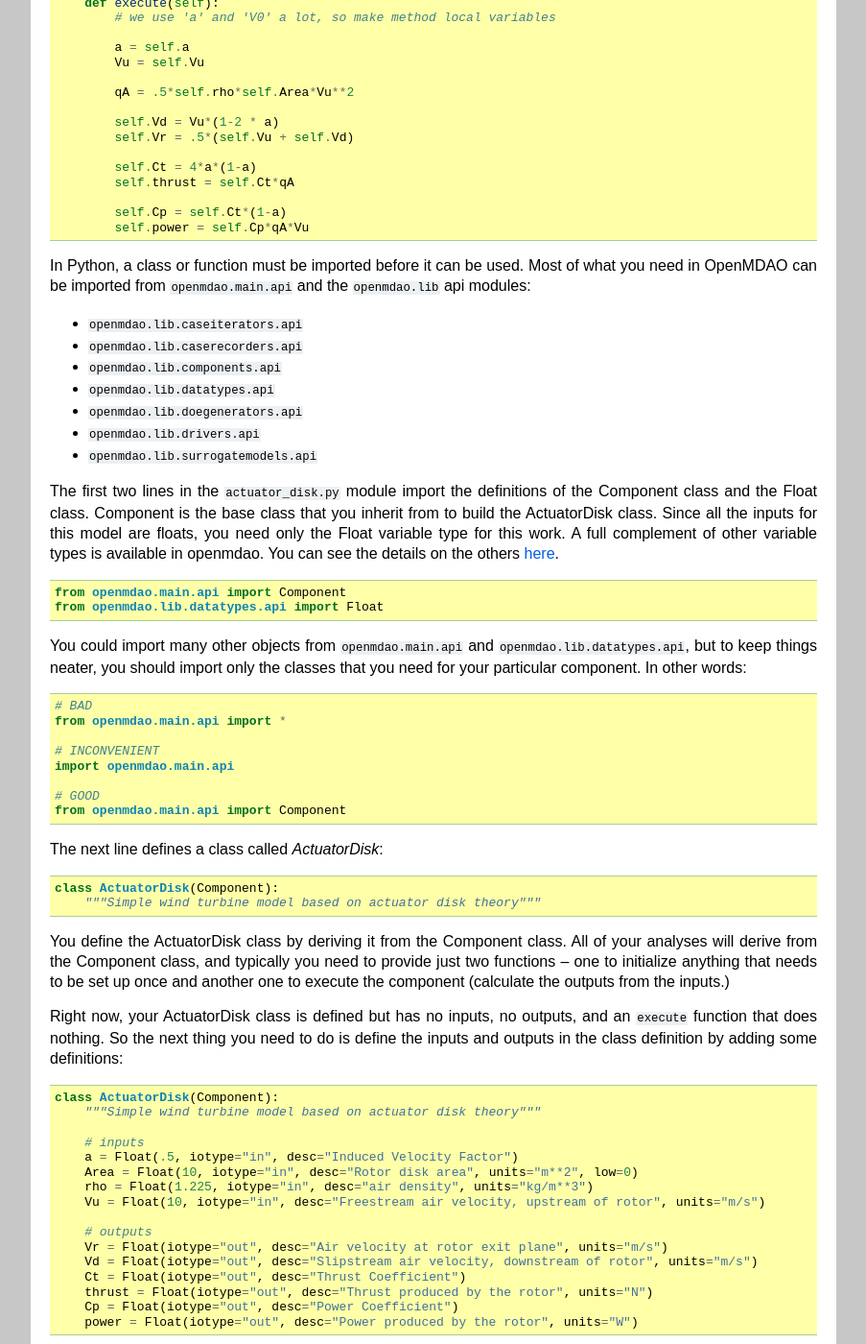
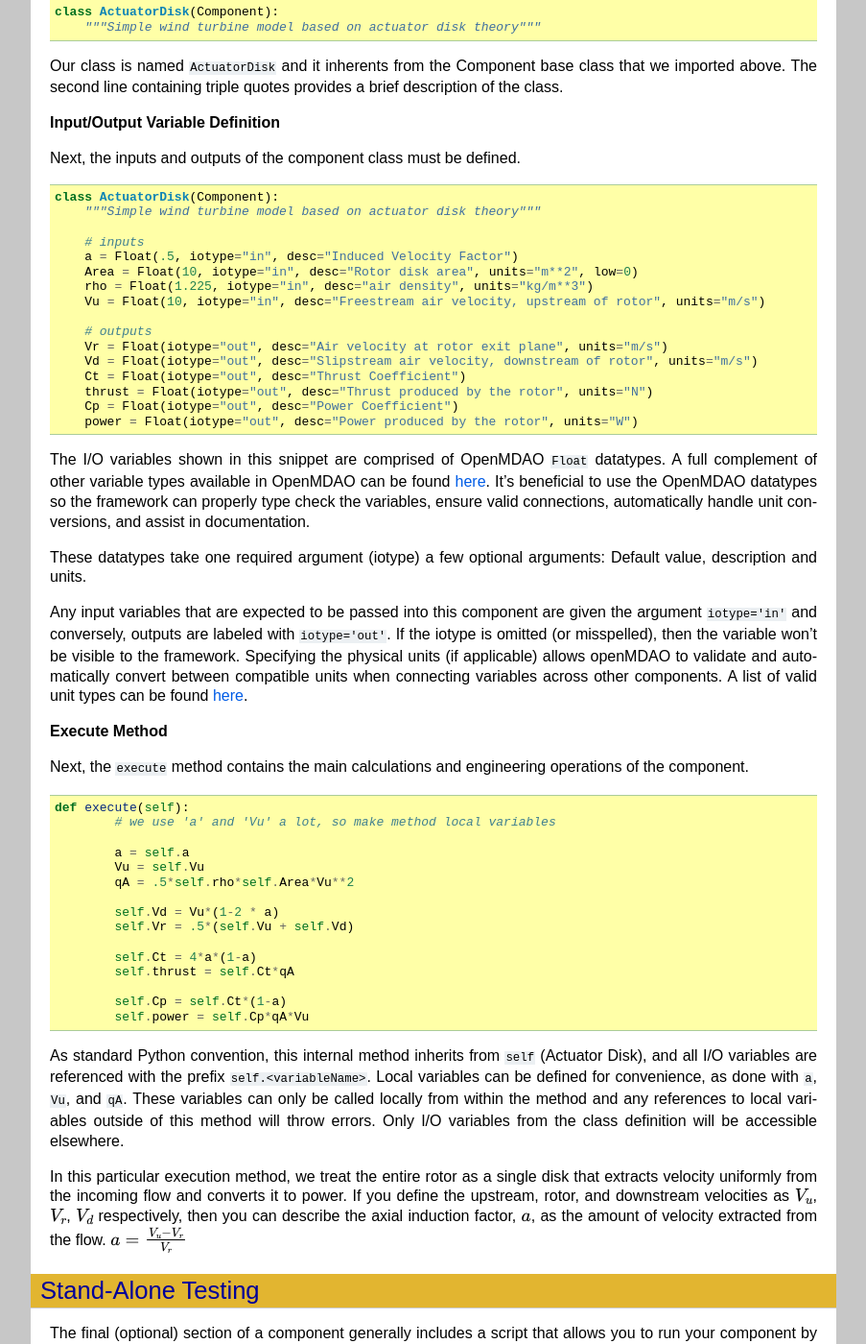
Before and after one commit to jcchin/NRELtraining, a Sphinx documentation site: the page built from docs/building_component.rst, in a window 1280 px wide and 1400 px high, scrolled down 1650 px. Shown: the whole window at 96% size, without its empty margins (198-1101 px from the left). Built offline with Sphinx 7.4.7, drawn with Linux system fonts in a browser that asks for light colours; some of the changed text lies outside the part shown.

Commit message:
Rewrote the Introduction and Component 101 sections

```diff
--- a/docs/building_component.rst
+++ b/docs/building_component.rst
@@ -2,53 +2,190 @@
 Building a Component - Actuator Disk
 =============================================================
 
-Adding Files to your GUI Project
-=========================================
-
-So the first thing we will do is create a new file in which to put some code to define our new
-actuator disk component.  Click on the Files tab and then right-click to open a context menu. Select
-``New File`` from the context menu, and finally, enter a name for the new  file. Let's call it
-``actuator_disk.py``. (Note that the file extension is important, so make sure you add the ``.py``.)
-Now double-click in the newly created file in the Files tree to open the GUI text editor in a new
-window. If you don't  see the text editor come up, check to make sure its launch was not blocked by
-a pop-up blocker. If it was blocked, you might need to add an exception for the GUI to your pop-up
-blocker. Once the text editor is open, you're ready to build your first OpenMDAO Component class.
-
-If you have some files on your computer that you want to use, you can add them to the project in
-a similar way. On the Files tab,  right-click to get to the context menu and select ``Add Files``.
-Choose the files you want to add from your computer, and they will be added to the project. Note that
-the files you add to a project are copied and stored in your project. If you make any changes to the
-original local files, those changes will not be reflected in the GUI project. You can modify your
-project files within the GUI by using the text editor, or you can re-add them if you make changes
-outside the GUI.
-
-Defining a Component
-=========================================
-
-In this part of the tutorial, we're going to define a component that uses
-actuator disk theory to provide a very simple model of a wind turbine. With
-actuator disk theory, we will reproduce a very well-known engineering design
-limitation called the Betz limit.
+In this tutorial, we're going to define a component that uses
+actuator disk theory to provide a very simple model of a wind turbine.
+We will reproduce an engineering design limitation known as the Betz limit.
 
 .. figure:: actuator_disk.png
    :align: center
 
    Actuator disk
 
-With actuator disk theory, you treat the entire rotor as a single disk that
-extracts velocity uniformly from the incoming flow and converts it to
+A component takes a set of inputs and operates on them to produce a set of
+outputs. In the OpenMDAO framework, a class called *Component*
+provides this behavior. Component definition files are usually comprised of
+three parts that are explained in depth below.
+
+- Importing Libraries
+- Class Definition
+- Stand-Alone Testing
+
+Importing Libraries
+=========================================
+
+In Python, a class or function must be imported before it can be used. So
+firstly, we will import some helpful libraries from OpenMDAO.
+
+Following standard python, specific classes can be imported with the following syntax:
+``from <library> import <Class>``
+
+Optionally, imports can be assinged a nickname or alias:
+``from <library> import <Class> as <alias>``
+
+::
+
+    from openmdao.main.api import Component
+    from openmdao.lib.datatypes.api import Float
+
+
+**Avoid** importing entire libraries,
+this slows down your code and can cause namespace collisions.
+
+::
+
+    import openmdao.main.api #This is bad.
+    from openmdao.lib.datatypes.api import * #Don't do this.
+
+Most of what you need in OpenMDAO can be imported from
+``openmdao.main.api`` and the ``openmdao.lib`` api modules.
+For this example we will import the base OpenMDAO ``Component`` class,
+and ``Float`` variable type. This provides us with basic boilerplate
+functionality useful for constructing engineering models.
+
+Component Class Definition
+=========================================
+A class definition containes a minimum of three things:
+
+- Class name declaration
+- Input and output variable definition
+- Execute method
+
+There are more advanced features that can be added to components,
+but this is a good starting point.
+
+**Class name declaration**
+
+Just as you would define a class in standard python, you follow the syntax
+
+``class <Name>(<ParentClass>):``
+        ``"""<Description>"""``
+
+As an example::
+
+    class ActuatorDisk(Component):
+        """Simple wind turbine model based on actuator disk theory"""
+
+Our class is named ``ActuatorDisk`` and it inherents from the Component
+base class that we imported above. The second line containing triple quotes
+provides a brief description of the class.
+
+**Input/Output Variable Definition**
+
+Next, the inputs and outputs of the component class must be defined.
+
+::
+
+    class ActuatorDisk(Component):
+        """Simple wind turbine model based on actuator disk theory"""
+
+        # inputs
+        a = Float(.5, iotype="in", desc="Induced Velocity Factor")
+        Area = Float(10, iotype="in", desc="Rotor disk area", units="m**2", low=0)
+        rho = Float(1.225, iotype="in", desc="air density", units="kg/m**3")
+        Vu = Float(10, iotype="in", desc="Freestream air velocity, upstream of rotor", units="m/s")
+
+        # outputs
+        Vr = Float(iotype="out", desc="Air velocity at rotor exit plane", units="m/s")
+        Vd = Float(iotype="out", desc="Slipstream air velocity, downstream of rotor", units="m/s")
+        Ct = Float(iotype="out", desc="Thrust Coefficient")
+        thrust = Float(iotype="out", desc="Thrust produced by the rotor", units="N")
+        Cp = Float(iotype="out", desc="Power Coefficient")
+        power = Float(iotype="out", desc="Power produced by the rotor", units="W")
+
+The I/O variables shown in this snippet are comprised of OpenMDAO ``Float`` datatypes.
+A full complement of other variable types available in OpenMDAO
+can be found `here <http://openmdao.org/docs/basics/variables.html>`_.
+It's beneficial to use the OpenMDAO datatypes so the framework can properly
+type check the variables, ensure valid connections, automatically handle unit conversions,
+and assist in documentation.
+
+These datatypes take one required argument (iotype) a few optional arguments:
+Default value, description and units.
+
+Any input variables that are expected to be passed into this component are
+given the argument ``iotype='in'`` and conversely,
+outputs are labeled with ``iotype='out'``.
+If the iotype is omitted (or misspelled), then the variable
+won't be visible to the framework.
+Specifying the physical units (if applicable) allows openMDAO to validate
+and automatically convert between compatible units when connecting variables across other components.
+A list of valid unit types can be found `here <http://openmdao.org/docs/units.html>`_.
+
+**Execute Method**
+
+Next, the ``execute`` method contains the main calculations and engineering
+operations of the component.
+
+::
+
+    def execute(self):
+            # we use 'a' and 'Vu' a lot, so make method local variables
+
+            a = self.a
+            Vu = self.Vu
+            qA = .5*self.rho*self.Area*Vu**2
+
+            self.Vd = Vu*(1-2 * a)
+            self.Vr = .5*(self.Vu + self.Vd)
+
+            self.Ct = 4*a*(1-a)
+            self.thrust = self.Ct*qA
+
+            self.Cp = self.Ct*(1-a)
+            self.power = self.Cp*qA*Vu
+
+As standard Python convention, this internal method inherits from ``self``
+(Actuator Disk), and all I/O variables are referenced with the prefix ``self.<variableName>``.
+Local variables can be defined for convenience, as done with ``a``, ``Vu``, and ``qA``.
+These variables can only be called locally from within the method and
+any references to local variables outside of this method will throw errors.
+Only I/O variables from the class definition will be accessible elsewhere.
+
+In this particular execution method, we treat the entire rotor as a single disk
+that extracts velocity uniformly from the incoming flow and converts it to
 power. If you define the upstream, rotor, and downstream velocities as
 :math:`V_u`, :math:`V_r`, :math:`V_d` respectively, then you can describe the
 axial induction factor, :math:`a`, as the amount of velocity extracted from the
 flow. :math:`a = \frac{V_u-V_r}{V_r}`
 
 
-A component takes a set of inputs and operates on them to produce a set of
-outputs. In the OpenMDAO framework, a class called *Component*
-provides this behavior. Any Component has inputs and outputs and
-contains a function called *execute* that calculates the outputs based on the
-values of the inputs. Let's take a look at how you would implement the
-actuator disk analysis as an OpenMDAO component:
+Stand-Alone Testing
+=========================================
+
+The final (optional) section of a component generally includes a script that
+allows you to run your component by itself.
+This is often helpful for debugging as you build up your model.
+
+::
+
+    if __name__ == "__main__":
+
+        comp = ActuatorDisk()
+        comp.run
+
+        print comp.power
+        print comp.thrust
+
+In this snippet, the ``if __name__ == "__main__":`` is a common Python pattern
+that in plain english means "if this file is called directly, run the following commands"
+This section is ignored if the component class is instantiated elsewhere.
+
+In this particular run script, an *instance* of the ActuatorDisk class is
+created called ``comp``. This component instance is run, and two outputs are
+printed to the console.
+
+
+To summarize, ``actuator_disk.py" is displayed in its entirety below:
 
 .. testcode:: simple_component_actuatordisk
 
@@ -74,11 +211,10 @@
         power = Float(iotype="out", desc="Power produced by the rotor", units="W")
 
         def execute(self):
-            # we use 'a' and 'V0' a lot, so make method local variables
+            # we use 'a' and 'Vu' a lot, so make method local variables
 
             a = self.a
             Vu = self.Vu
-
             qA = .5*self.rho*self.Area*Vu**2
 
             self.Vd = Vu*(1-2 * a)
@@ -90,194 +226,30 @@
             self.Cp = self.Ct*(1-a)
             self.power = self.Cp*qA*Vu
 
+    if __name__ == "__main__":
 
-In Python, a class or function must be imported before it can be used. Most of what you need in
-OpenMDAO can be imported from ``openmdao.main.api`` and the ``openmdao.lib`` api modules:
+        comp = ActuatorDisk()
+        comp.run
 
-* ``openmdao.lib.caseiterators.api``
-* ``openmdao.lib.caserecorders.api``
-* ``openmdao.lib.components.api``
-* ``openmdao.lib.datatypes.api``
-* ``openmdao.lib.doegenerators.api``
-* ``openmdao.lib.drivers.api``
-* ``openmdao.lib.surrogatemodels.api``
-
-The first two lines in the ``actuator_disk.py`` module import the definitions
-of the Component class and the Float class. Component is the base class
-that you inherit from to build the ActuatorDisk class. Since all the inputs
-for this model are floats, you need only the Float variable type for this work.
-A full complement of other variable types is available in openmdao. You can see
-the details on the others `here <http://openmdao.org/docs/basics/variables.html>`_.
-
-.. testcode:: simple_component_pieces
-
-    from openmdao.main.api import Component
-    from openmdao.lib.datatypes.api import Float
-
-You could import many other objects from ``openmdao.main.api`` and ``openmdao.lib.datatypes.api``,
-but to keep things neater, you should import only the classes that you need for your particular
-component. In other words:
-
-.. testcode:: package
-
-    # BAD
-    from openmdao.main.api import *
-
-    # INCONVENIENT
-    import openmdao.main.api
-
-    # GOOD
-    from openmdao.main.api import Component
-
-The next line defines a class called `ActuatorDisk`:
-
-.. testcode:: simple_component_pieces
+        print comp.power
+        print comp.thrust
 
 
-    class ActuatorDisk(Component):
-        """Simple wind turbine model based on actuator disk theory"""
-
-.. index:: classes, functions
-
-You define the ActuatorDisk class by deriving it from the Component class. All of your analyses will
-derive from the Component class, and typically you need to provide just two functions -- one to
-initialize anything that needs to be set up once and another one to execute the component
-(calculate the outputs from the inputs.)
-
-Right now, your ActuatorDisk class is defined but has no inputs, no  outputs, and an ``execute``
-function that does nothing. So the next thing you need to do is define the inputs and outputs in
-the class definition by adding some definitions:
-
-.. testcode:: simple_component_pieces
-
-    class ActuatorDisk(Component):
-        """Simple wind turbine model based on actuator disk theory"""
-
-        # inputs
-        a = Float(.5, iotype="in", desc="Induced Velocity Factor")
-        Area = Float(10, iotype="in", desc="Rotor disk area", units="m**2", low=0)
-        rho = Float(1.225, iotype="in", desc="air density", units="kg/m**3")
-        Vu = Float(10, iotype="in", desc="Freestream air velocity, upstream of rotor", units="m/s")
-
-        # outputs
-        Vr = Float(iotype="out", desc="Air velocity at rotor exit plane", units="m/s")
-        Vd = Float(iotype="out", desc="Slipstream air velocity, downstream of rotor", units="m/s")
-        Ct = Float(iotype="out", desc="Thrust Coefficient")
-        thrust = Float(iotype="out", desc="Thrust produced by the rotor", units="N")
-        Cp = Float(iotype="out", desc="Power Coefficient")
-        power = Float(iotype="out", desc="Power produced by the rotor", units="W")
-
-.. index:: Traits
-
-In Python, all objects have *attributes*, but making all of those attributes
-visible to the framework would be overwhelming, so OpenMDAO requires you to
-declare what we call *Variables* to indicate the specific inputs and outputs
-that you want your component to make available to other components. Variables
-are usually declared in the class definition of a component.
-
-In the above example, all of your inputs and outputs are floating point numbers, so
-you will use a type of variable called *Float*. The Float constructor contains
-a default value and some arguments.
-
-The argument *iotype* declares this variable as an input or an output. This
-argument is required. If it is omitted (or misspelled), then the variable
-won't be visible in the framework.
-
-The optional argument *desc* contains a description, or a string of text that describes this
-variable. This argument, while not required, is encouraged.
-
-The optional argument *units* specifies (if applicable) the physical units the value should have.
-If given, OpenMDAO will perform automated unit checking and, if possible, conversion, when a
-variable with units is connected to another variable.
-
-Finally, you need a function to execute this component:
-
-.. testcode:: simple_component_Paraboloid_pieces
-
-    def execute(self):
-            # we use 'a' and 'V0' a lot, so make method local variables
-
-            a = self.a
-            Vu = self.Vu
-
-            qA = .5*self.rho*self.Area*Vu**2
-
-            self.Vd = Vu*(1-2 * a)
-            self.Vr = .5*(self.Vu + self.Vd)
-
-            self.Ct = 4*a*(1-a)
-            self.thrust = self.Ct*qA
-
-            self.Cp = self.Ct*(1-a)
-            self.power = self.Cp*qA*Vu
-
-The ``execute`` function is where you define what a component does when it runs.
-The input and output variables are attributes of the ActuatorDisk class, which means that
-they must be accessed using *self*. For example, ``self.a`` gives you the value
-stored in ``a``. This ``self.`` can be cumbersome if you use it a lot, so you might
-find it convenient to create a couple of function-local variables as shortcuts.
-We do this with `a` and `Vu`.
-
-Often, you will already have the code for evaluating your component outputs, but it will be in
-some other language, such as Fortran or C/C++. The `Plugin-Developer-Guide
-<http://openmdao.org/docs/plugin-guide/index.html>`_  gives some examples of how to incorporate
-these kinds of components into OpenMDAO.
-
-With these changes made to your class, you may now close the text editor window, which saves your
-file, and go back to the main GUI screen. On the right-hand side of the window is the Library tab,
-which you used earlier to create your top-level Assembly. You can use the Library tab to navigate
-the list of all available classes in your current working environment. The library will include
-everything from the OpenMDAO standard library, everything from any plugins you have installed,
-and everything from the files in your current project.  In this case, the file we've created has
-defined the ActuatorDisk component, so once you finish editing the file, it should become available
-in your Library.
-
-Working with the Library
-=========================================
-
-Since there are a lot of choices in the OpenMDAO library, you can filter down the options easily
-using the text field at the top of the library. You can search by class name, component type, or
-component metadata. Try searching for `optimizer.` You should see the list of optimizers from
-the OpenMDAO standard library:
-
-* COBYLAdriver
-* CONMINdriver
-* Genetic
-* NEWSUMTdriver
-* SLSQPdriver
-
-To find your newly defined ``ActuatorDisk`` component, filter with `actuator.` You should see
-two results:
-
-* actuator_disk.ActuatorDisk
-* nreltraining.ActuatorDisk
-
-There are two results for this search because a class named ``ActuatorDisk`` is defined in two
-separate  files. You defined it in your newly created project file, and it has also been
-pre-defined for you as  part of this plugin.
-
-Lastly, try searching for `nrel.` This will bring up a list of all the classes defined in this
-plugin. They all show up because `nrel` appears in their file name:
-
-* BEM
-* BEMPerf
-* BEMPerfData
-* BladeElement
-* nreltraining.ActuatorDisk
-* SmallBEM
 
 Running your Component
 =========================================
+To run the component and ensure your getting the expected output,
+open an activated terminal window and navigate the parent folder of
+this file. Simply run:
+
+::
+
+python actuator_disk.py
 
 
-So, now you've defined your class and found our reference implementation from the plugin. Let's
-create  an instance of each one and make sure they give the same results.
+Thats it! You've built and ran your first OpenMDAO component.
 
-//TODO
-
-Finishing Up
-=========================================
-
-Thats it! You've built your first OpenMDAO Component and used it in the GUI. To close down the
-project just go to the ``Project`` menu and  select ``Close``. This should take you back out to
-the projects screen.
+With legacy code written in other language, such as Fortran or C/C++,
+components can also contain wrappers.
+The `Plugin-Developer-Guide <http://openmdao.org/docs/plugin-guide/index.html>`_
+gives some examples of how to incorporate these kinds of components into OpenMDAO.
--- a/docs/conf.py
+++ b/docs/conf.py
@@ -50,10 +50,10 @@
 # built documents.
 #
 # The short X.Y version.
-version = '1.5'
+version = '2.0'
 #The short version is the one that shows up in the file when you use /version/.
 # The full version, including alpha/beta/rc tags.
-release = '1.5'
+release = '2.0'
 
 # The language for content autogenerated by Sphinx. Refer to documentation
 # for a list of supported languages.
--- a/docs/introduction.rst
+++ b/docs/introduction.rst
@@ -2,28 +2,100 @@
 Getting Started
 ================
 
-This plugin contains the documentation and component definitions for the OpenMDAO instructional
-class that was given at the  National Renewable Energy Laboratory (NREL) Wind Energy Systems
-Engineering workshop. The class was given by Justin Gray and Christopher Heath of the NASA Glenn
-Research Center. Justin and Chris are members of the OpenMDAO development team and built the
-content of this class to demonstrate the basic usage of OpenMDAO with its GUI on some simple wind
-turbine design problems. The class covers:
+This plugin contains the documentation and component definitions for the
+OpenMDAO instructional class that was given at the  National Renewable Energy
+Laboratory (NREL) Wind Energy Systems Engineering workshop.
+The class was given by Tristan Hearn and Jeff Chin of the NASA Glenn
+Research Center. Tristan and Jeff are members of the OpenMDAO development team
+and built the content of this class to demonstrate the basic usage of OpenMDAO
+on some simple wind turbine design problems. The class covers:
 
-- Basic usage for creating basic components
-- Instantiating those components in the GUI to build simple models
+- Understanding the use cases of OpenMDAO
+- Basic usage for creating components
 - Building optimizations around models, working with design of experiments
 - Recording data from your runs
-- Building more complex models
+- Building more complex/robust models
 
-The plugin and this tutorial have been updated for compatibility with OpenMDAO Version 0.9.6.
+The plugin and this tutorial have been updated for compatibility with
+OpenMDAO Version 0.10.3.2
 
 What is OpenMDAO?
 ========================
 
-The OpenMDAO Graphical User Interface (GUI) is a browser-based application. This means
-that the entire GUI is written with HTML5 and Javascript. We call it a browser-based application
-and not a "web app" because unlike a web app, the OpenMDAO GUI does not require an active Internet
-connection and does not transmit any information across the network. Regardless, the GUI functions
-just like a web app in that you interact with it solely through a browser. Also, like many web apps,
-the OpenMDAO GUI automatically saves your model as you build it. You never need to manually save
-your work.
+OpenMDAO is a Multidisciplinary Design Analysis and Optimization
+(MDAO) framework, written in Python.
+
+5 Core Principles of OpenMDAO:
+
+- Open-Source and Professionally Maintained
+- Powerful Algorithms
+- Modular Development
+- Interoperable
+- Development Tools
+
+
+Who Uses OpenMDAO?
+========================
+
+NASA
+
+Academia
+
+- Stanford
+- U Michigan
+- Purdue
+- Technical University of Denmark
+- Texas A & M
+
+
+Industry
+
+- NREL
+- Sandia
+- Boeing
+- AeroVelo
+- M4 Engineering
+
+What has OpenMDAO been used for?
+========================
+
+Satellite Design
+
+Design Optimization: Quiet Aircraft Wing Slats
+
+Hyperloop
+
+Heartbeat Sensor
+
+Aero-Structural Optimization of Wind Turbine Blades
+
+Installation and Activating your environment
+=========================================
+
+Installation is covered in the docs `here <http://openmdao.org/docs/index.html>`_.
+
+Everytime OpenMDAO code is run, an activated environment is required.
+Activation adds your virtual environment’s ``bin`` directory to your system path.
+This enables a customized Python interpreter, giving you access to everything in OpenMDAO.
+Read more `here <http://openmdao.org/docs/getting-started/index.html>`_.
+
+First, open a terminal window and navigate to the folder created by your install script.
+It will have a name of the form ``openmdao-X.X.X``.
+
+The next step is platform specific. (make sure to include the "." in the Linux/OS X command)
+
+Linux:
+::
+
+    bash
+    . bin/activate
+
+OS X:
+::
+
+    . bin/activate
+
+Windows:
+::
+
+    Scripts\activate
--- a/docs/pkgdocs.rst
+++ b/docs/pkgdocs.rst
@@ -40,4 +40,4 @@
 
 - **static_path:** [ '_static' ]
 
-- **version:** 1.5
+- **version:** 2.0
--- a/setup.cfg
+++ b/setup.cfg
@@ -1,6 +1,6 @@
 [metadata]
 name = nreltraining
-version = 1.5
+version = 2.0
 summary =
 description-file = README.txt
 keywords = openmdao
```
